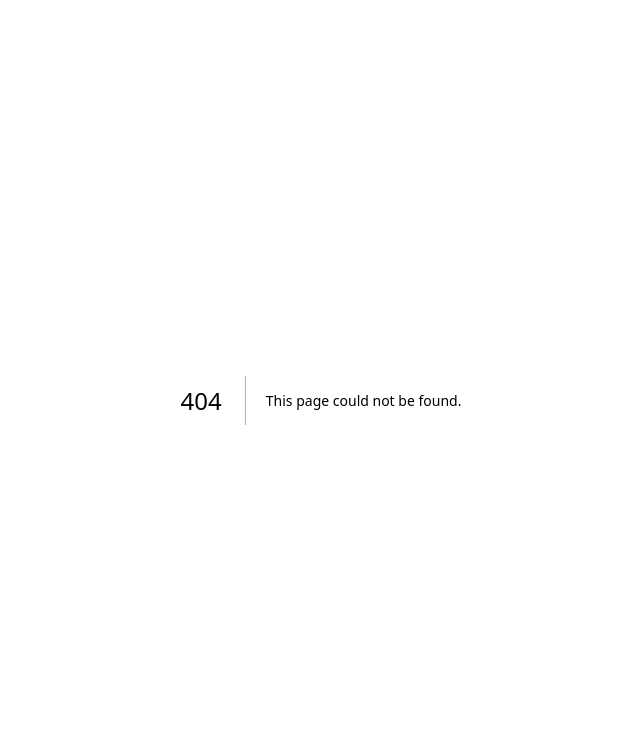
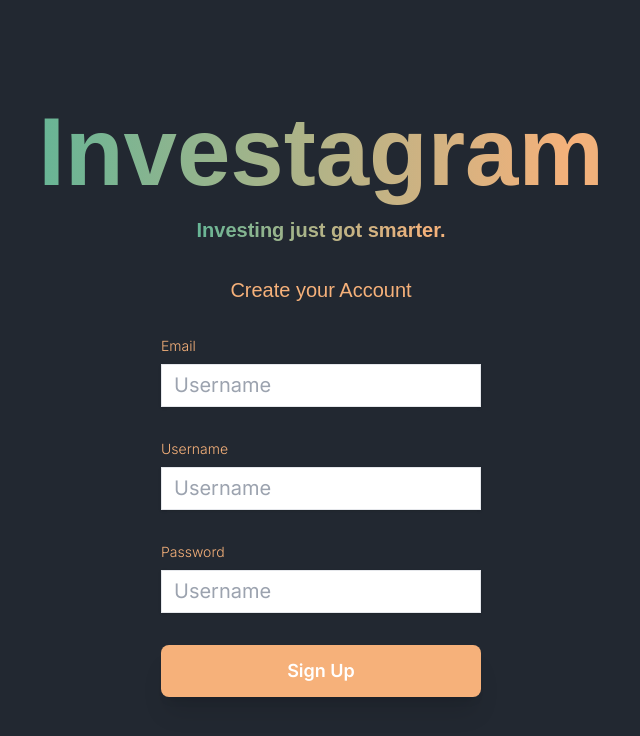
Before and after one commit to tgondil/Investagram, a Next.js app in the folder my-app/: page /signup in a window 1280 px wide. Before the commit this address had no page. Shown: the top 736 px of the page, without its empty margins (319-959 px from the left). Built offline with nearby package versions, Linux system fonts and the light colour scheme.

Commit message:
Implemented routing, completed signup page

```diff
--- a/my-app/src/app/page.js
+++ b/my-app/src/app/login/page.jsx
@@ -1,7 +1,4 @@
-import Image from "next/image";
-import "./style.css";
-
-export default function Home() {
+export default function Login() {
   return (
     <>
       <main className="flex min-h-screen flex-col bg-shark-950 items-center justify-center">
@@ -29,7 +26,7 @@ export default function Home() {
                 Username
               </label>
               <input
-                class="shadow appearance-none border rounded w-full py-2 px-3 text-gray-700 leading-tight focus:outline-none focus:shadow-outline"
+                class="shadow appearance-none border rounded-lg w-full py-2 px-3 text-gray-700 leading-tight focus:outline-none focus:shadow-outline"
                 id="username"
                 type="text"
                 placeholder="Username"
@@ -43,12 +40,17 @@ export default function Home() {
                 Password
               </label>
               <input
-                class="shadow appearance-none border rounded w-full py-2 px-3 text-gray-700 leading-tight focus:outline-none focus:shadow-outline"
+                class="shadow appearance-none border rounded-lg w-full py-2 px-3 text-gray-700 leading-tight focus:outline-none focus:shadow-outline"
                 id="username"
                 type="text"
                 placeholder="Username"
               />
-              <h1 className="text-xl font-poppins font-normal flex items-center justify-center pt-8">
+              <button class="mt-3 text-lg mt-8 font-semibold
+                bg-tacao-300 w-full text-white rounded-lg
+                px-6 py-3 block shadow-xl hover:animate-text hover:font-bold hover:bg-gradient-to-r hover:from-teal-500 hover:via-tacao-300 hover:to-teal-500 hover:bg-clip-text hover:text-transparent">
+                Login
+              </button>
+              <h1 className="text-xl font-poppins font-normal flex items-center justify-center pt-6">
                 Don't have an account? Sign up.
               </h1>
             </div>
--- /dev/null
+++ b/my-app/src/app/login/style.css
@@ -0,0 +1 @@
+/* Tanay's custom css stylings, not a part of tailwind. */
--- /dev/null
+++ b/my-app/src/app/page.jsx
@@ -0,0 +1,67 @@
+import Image from "next/image";
+import "./style.css";
+import React from "react";
+
+export default function Home() {
+  return (
+    <>
+      <main className="flex min-h-screen flex-col bg-shark-950 items-center justify-center">
+        <div className="flex flex-col text-tacao-300 items-center justify-center gap-12">
+          <div className="text-8xl font-poppins font-semibold animate-intro-slide flex flex-col items-center justify-center">
+          <h1 className="h-[7rem] sm:h-[7rem] text-8xl font-poppins font-semibold animate-intro-slide animate-text bg-gradient-to-r from-teal-500 via-tacao-300 to-teal-500 bg-clip-text text-transparent">
+            Investagram
+          </h1>
+          <h1 className="animate-intro-unhide text-xl animate-text bg-gradient-to-r from-teal-500 via-tacao-300 to-teal-500 bg-clip-text text-transparent">
+            Investing just got smarter.
+          </h1>
+          </div>
+
+          <div className="w-10/12 delay-5000 animate-intro-unhide">
+            <div className="flex items-center justify-center">
+              <h1 className="text-3xl font-poppins font-light">
+                Welcome back!
+              </h1>
+            </div>
+            <div class="transition mb-4 w-full delay-2000 animate-intro-unhide">
+              <label
+                class="block text-tacao-300 text-sm font-light mb-2"
+                for="username"
+              >
+                Username
+              </label>
+              <input
+                class="shadow appearance-none border rounded-lg w-full py-2 px-3 text-gray-700 leading-tight focus:outline-none focus:shadow-outline"
+                id="username"
+                type="text"
+                placeholder="Username"
+              />
+            </div>
+            <div class="mb-4 w-full animate-intro-unhide">
+              <label
+                class="block text-tacao-300 text-sm font-light mb-2"
+                for="username"
+              >
+                Password
+              </label>
+              <input
+                class="shadow appearance-none border rounded-lg w-full py-2 px-3 text-gray-700 leading-tight focus:outline-none focus:shadow-outline"
+                id="username"
+                type="text"
+                placeholder="Username"
+              />
+              <button class="mt-3 text-lg mt-8 font-semibold
+                bg-tacao-300 w-full text-white rounded-lg
+                px-6 py-3 block shadow-xl hover:text-white hover:animate-text hover:font-bold hover:bg-gradient-to-r hover:from-teal-500 hover:via-tacao-300 hover:to-teal-500 hover:bg-clip-text hover:text-transparent">
+                Login
+              </button>
+              <h1 className="text-xl font-poppins font-normal flex items-center justify-center pt-6">
+                Don't have an account? Sign up.
+              </h1>
+            </div>
+          </div>
+        </div>
+
+      </main>
+    </>
+  );
+}
--- /dev/null
+++ b/my-app/src/app/signup/page.jsx
@@ -0,0 +1,73 @@
+import React from "react";
+
+export default function SignUp() {
+  return (
+    <>
+      <main className="flex min-h-screen flex-col bg-shark-950 items-center justify-center">
+        <div className="text-8xl font-poppins font-semibold animate-intro-slide flex flex-col items-center justify-center">
+          <h1 className="h-[7rem] sm:h-[7rem] text-8xl font-poppins font-semibold animate-intro-slide animate-text bg-gradient-to-r from-teal-500 via-tacao-300 to-teal-500 bg-clip-text text-transparent">
+            Investagram
+          </h1>
+          <h1 className="animate-intro-unhide text-xl animate-text bg-gradient-to-r from-teal-500 via-tacao-300 to-teal-500 bg-clip-text text-transparent">
+            Investing just got smarter.
+          </h1>
+        </div>
+        <div id="signup-fields" className="flex flex-col gap-8 w-3/12 pt-8 text-tacao-300 text-xl animate-intro-unhide">
+          <div id="account-create" className="flex items-center flex-col font-poppins ">
+          <h1>
+            Create your Account
+          </h1>
+          </div>
+
+          <div>
+            <label
+              class="block text-tacao-300 text-sm font-light mb-2"
+              for="username"
+            >
+              Email
+            </label>
+            <input
+              class="shadow appearance-none border  w-full py-2 px-3 text-gray-700 leading-tight focus:outline-none focus:shadow-outline"
+              id="username"
+              type="text"
+              placeholder="Username"
+            />
+          </div>
+          <div>
+            <label
+              class="block text-tacao-300 text-sm font-light mb-2"
+              for="username"
+            >
+              Username
+            </label>
+            <input
+              class="shadow appearance-none border w-full py-2 px-3 text-gray-700 leading-tight focus:outline-none focus:shadow-outline"
+              id="username"
+              type="text"
+              placeholder="Username"
+            />
+          </div>
+          <div>
+            <label
+              class="block text-tacao-300 text-sm font-light mb-2"
+              for="username"
+            >
+              Password
+            </label>
+            <input
+              class="shadow appearance-none border w-full py-2 px-3 text-gray-700 leading-tight focus:outline-none focus:shadow-outline"
+              id="username"
+              type="text"
+              placeholder="Username"
+            />
+            <button class="mt-3 text-lg mt-8 font-semibold
+                bg-tacao-300 w-full text-white rounded-lg
+                px-6 py-3 block shadow-xl hover:animate-text hover:font-bold hover:bg-gradient-to-r hover:from-teal-500 hover:via-tacao-300 hover:to-teal-500 hover:bg-clip-text hover:text-transparent">
+               Sign Up
+              </button>
+          </div>
+        </div>
+      </main>
+    </>
+  );
+}
--- a/my-app/tailwind.config.js
+++ b/my-app/tailwind.config.js
@@ -15,8 +15,8 @@ module.exports = {
       },
       animation: {
         'intro-bounce' : 'bounce 2s 2',
-        'intro-slide' : 'slide_up 5s 1',
-        'intro-unhide' : 'unhide 6.5s 1',
+        'intro-slide' : 'slide_up 3s 1',
+        'intro-unhide' : 'unhide 4.5s 1',
         'text': 'text 5s ease infinite',
       },
       keyframes: {
```
